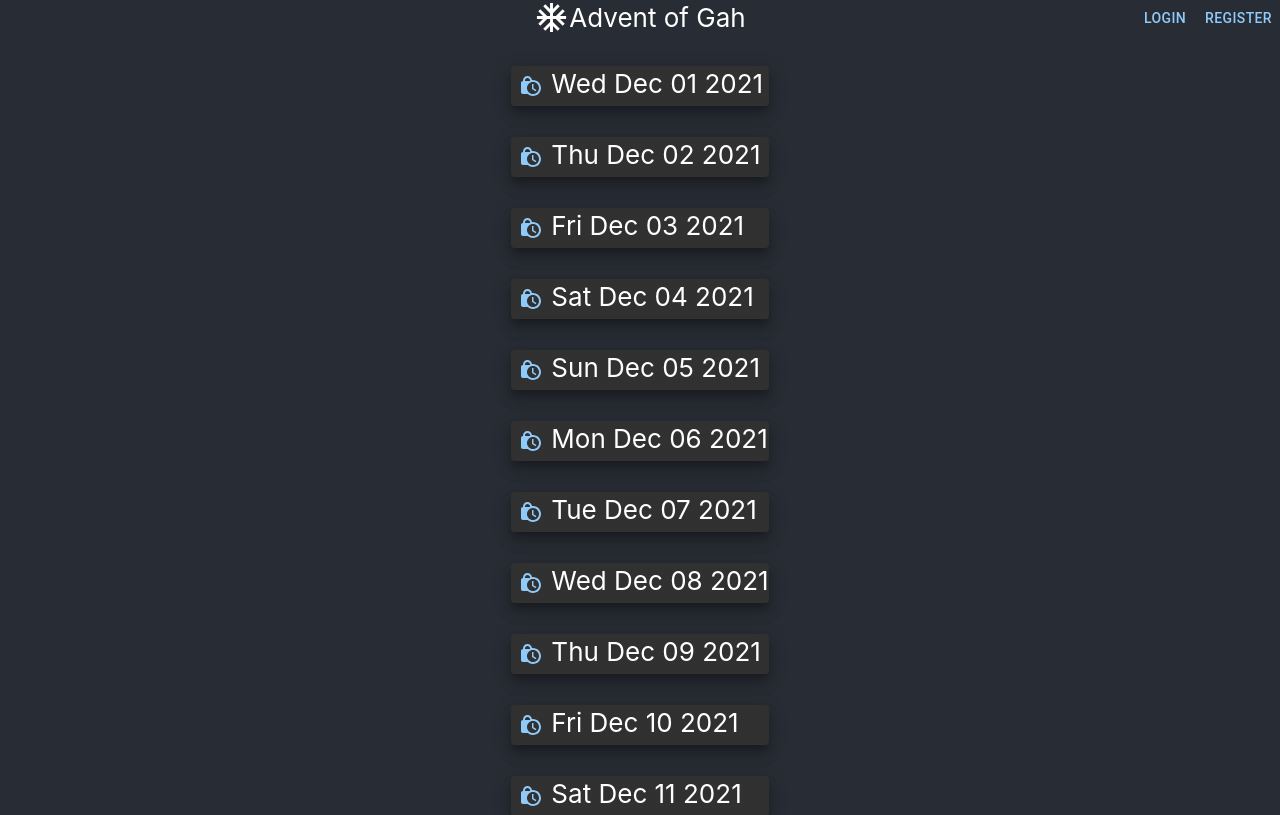
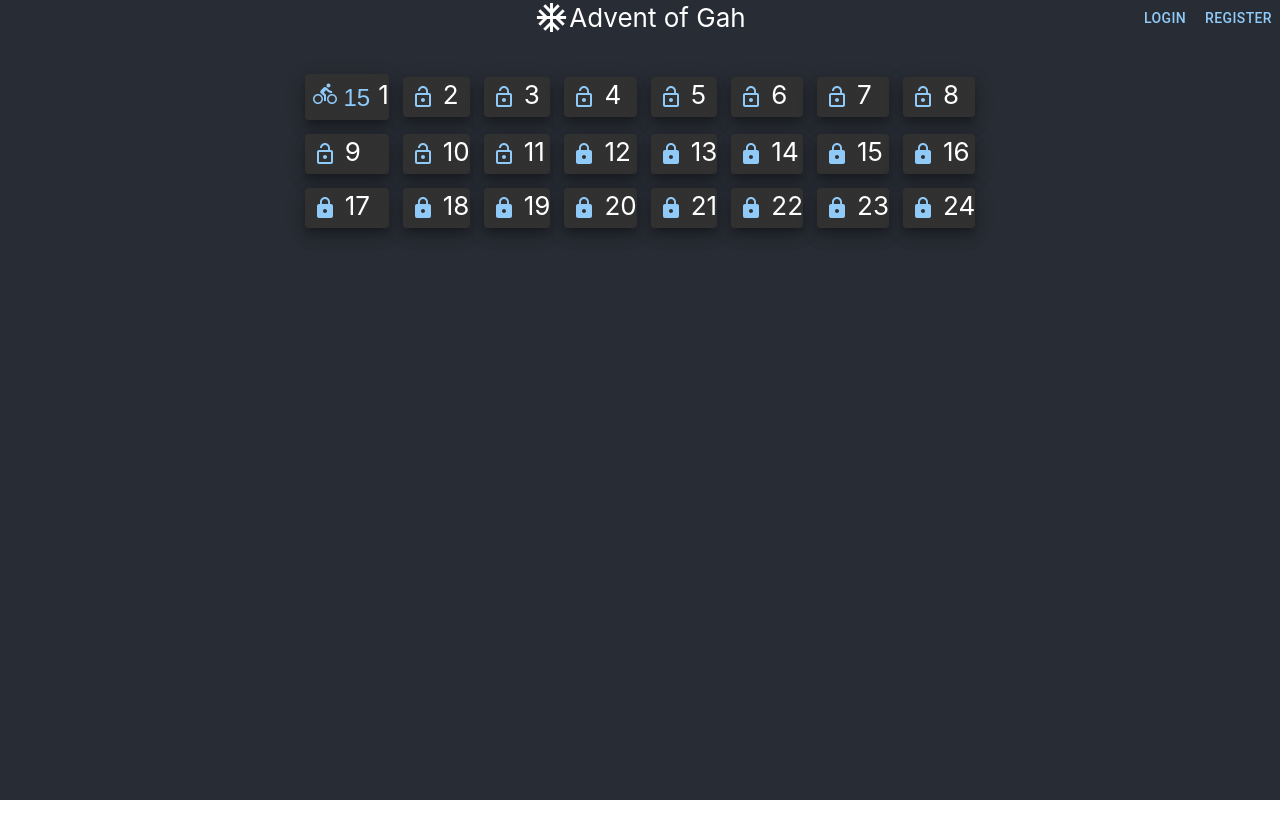
Before and after one commit to bjuv0/adventofgah, a React (Create React App) app in the folder frontend/: page / in a window 1280 px wide. Shown: the top 815 px of the page. Built offline with nearby package versions, Linux system fonts and the light colour scheme.

Commit message:
Some nicer calendar
Signed-off-by: rainysaturday <rainysaturday@github>

```diff
--- a/frontend/src/App.css
+++ b/frontend/src/App.css
@@ -24,4 +24,5 @@
 
 .calendar-day {
   text-align: left;
+  margin: 5px;
 }
--- /dev/null
+++ b/frontend/src/activity.tsx
@@ -0,0 +1,15 @@
+import DirectionsBikeIcon from '@mui/icons-material/DirectionsBike';
+import DirectionsRunIcon from '@mui/icons-material/DirectionsRun';
+
+export enum Activity {
+    BIKE,
+    RUN,
+
+}
+
+export function renderActivity(activity: Activity): React.ReactFragment {
+    switch (activity) {
+        case Activity.BIKE: return <DirectionsBikeIcon/>;
+        case Activity.RUN: return <DirectionsRunIcon/>;
+    }
+}
--- a/frontend/src/calendar.tsx
+++ b/frontend/src/calendar.tsx
@@ -1,5 +1,7 @@
 import { IconButton, Paper } from "@mui/material";
-import LockClockIcon from '@mui/icons-material/LockClock';
+import LockIcon from '@mui/icons-material/Lock';
+import LockOpenIcon from '@mui/icons-material/LockOpen';
+import { Activity, renderActivity } from "./activity";
 
 export function renderCalendar(): React.ReactFragment {
     const days = [];
@@ -7,32 +9,68 @@ export function renderCalendar(): React.ReactFragment {
         days.push(new Date(`2021-12-${i}`));
     }
     return (
-        <div>
-            {
-                days.map(d => (
-                    <div>
-                        { renderDay(d) }
-                        <br />
-                    </div>
-                    ))
-            }
-        </div>
+        <table>
+            <tr>
+                { days.slice(0, 8).map(d => (<td>{renderDay(d)}</td>)) }
+            </tr>
+            <tr>
+                { days.slice(8, 16).map(d => (<td>{renderDay(d)}</td>)) }
+            </tr>
+            <tr>
+                { days.slice(16, 24).map(d => (<td>{renderDay(d)}</td>)) }
+            </tr>
+        </table>
     );
 }
 
 function renderDay(day: Date): React.ReactFragment {
+    const locked: boolean = isLocked(day);
+    const loggedActivity = getLoggedActivityInfo(day);
     return (
         <div className="calendar-day">
             <Paper elevation={10} >
                 <IconButton color="primary" aria-label="open-day" onClick={clickedDay} id={day.toISOString()}>
-                    <LockClockIcon></LockClockIcon>
+                    { locked ?
+                            <LockIcon></LockIcon>
+                        :
+                        typeof loggedActivity !== 'undefined' ?
+                            <div> {renderActivity(loggedActivity.activity)} {loggedActivity.value} </div>
+                            :
+                            <LockOpenIcon></LockOpenIcon>
+                    }
                 </IconButton>
-                {day.toDateString()}
+                {day.getDate() }
             </Paper>
         </div>
     );
 }
 
+function isLocked(day: Date): boolean {
+    return day.getTime() > getCurrentDay().getTime();
+}
+
 function clickedDay(event: React.MouseEvent<HTMLButtonElement>) {
-    alert(`Clicked with event: ${event.currentTarget.id}`);
+    let clickedDate = new Date(event.currentTarget.id);
+    if (!isLocked(clickedDate)) {
+        alert('hmmm!');
+    }
 }
+
+function getCurrentDay(): Date {
+    // TODO Dummy-date for testing, use actual new Date(); once we are done testing
+    return new Date("2021-12-11"); // Unlock a few days for testing
+}
+
+interface ActivityInfo {
+    activity: Activity;
+    value: number;
+}
+
+function getLoggedActivityInfo(day: Date): ActivityInfo | undefined {
+    // TODO actually read from server
+    if (day.getDate() === 1) {
+        return { activity: Activity.BIKE, value: 15 };
+    } else {
+        return undefined;
+    }
+}
```
